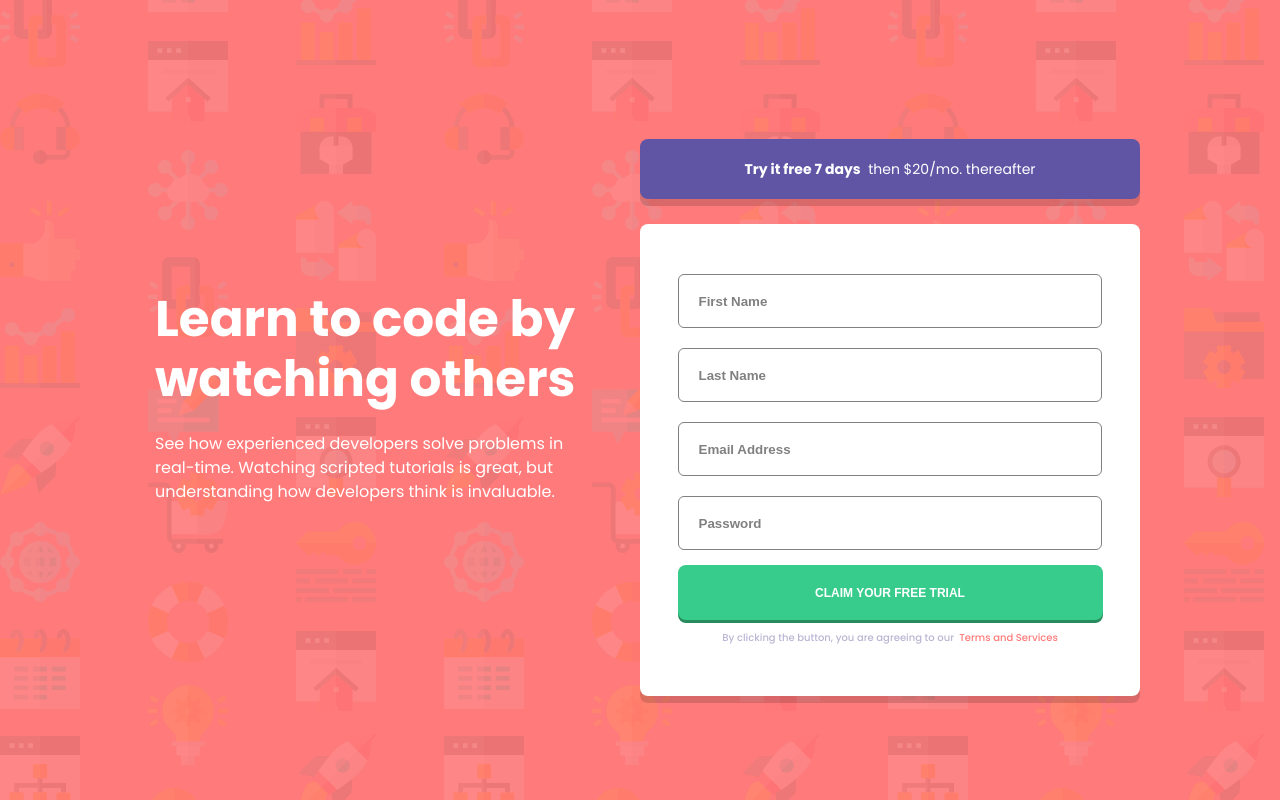
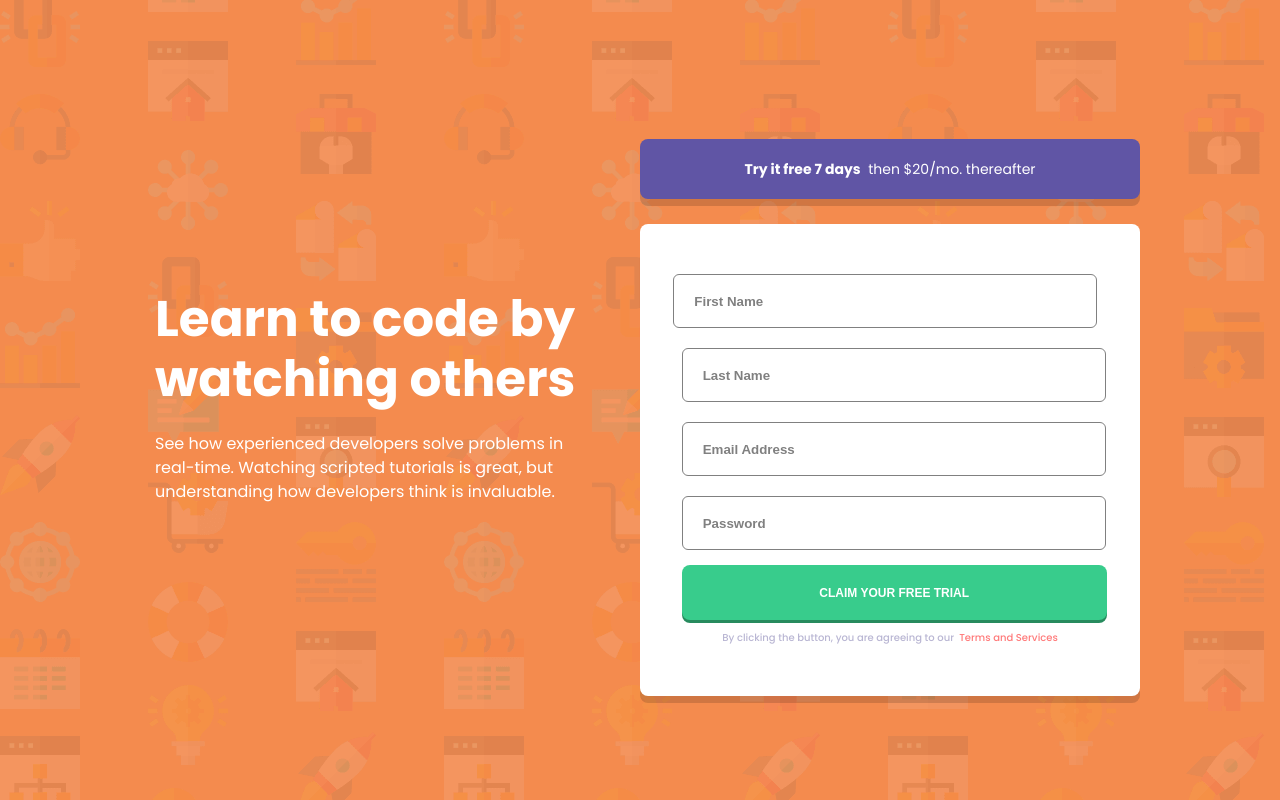
Before and after one commit to Fabiosdl/LandingPage, a React (Create React App) app: page / in a window 1280 px wide. Built offline with nearby package versions, Linux system fonts and the light colour scheme.

Commit message:
changed background color

```diff
--- a/src/App.css
+++ b/src/App.css
@@ -12,7 +12,7 @@ html, body {
   height: 100vh;
   display: flex;
   background-image: url(/public/images/bg-intro-desktop.png);
-  background-color: hsl(0, 100%, 74%);
+  background-color: hsl(22, 88%, 63%);
   overflow-y: auto;
 }
 
--- a/src/App.js
+++ b/src/App.js
@@ -1,72 +1,151 @@
-import React, {useState} from 'react';
+import React, {useState, useSyncExternalStore} from 'react';
 import './App.css';
 
 function App() {
 
-  const [inputValue, setInputValue] = useState({
-    firstName: '', /**name of the inputs */
-    lastName: '',
-    email: '',
-    password: ''
-  });
+  const requiredFieldValidator = (fieldName, value) => {
+    if (value.length > 0) {
+      return {
+        hasError: false,
+        message: '',
+      }
+    }
+    return {
+      hasError: true,
+      message: `${fieldName} is required.`
+    }
+  }
+
+  const minLengthValidator = (minLength) => (fieldName, value) => {
+    if (value.length > minLength) {
+      return {
+        hasError: false,
+        message: '',
+      }
+    }
+    return {
+      hasError: true,
+      message: `${fieldName} must be at least ${minLength} characters in length.`
+    }
+  }
+
+  const emailValidator = (fieldName, value) => {
+    if (value.match("^[a-zA-Z0-9_%+-]+@[a-zA-Z0-9.-]+\.[a-zA-Z]{2,4}$")) {
+      return {
+        hasError: false,
+        message: '',
+      }
+    }
+
+    return {
+      hasError: true,
+      message: `${fieldName} does not look like an email.`
+    };
+  }
+
+  const [formState, setFormState] = useState({
+    firstName: {
+      id: 'firstName',
+      label: 'First Name',
+      value: '',
+      validators: [
+        requiredFieldValidator,
+        minLengthValidator(3),
+      ],
+      error: {
+        hasError: false,
+        message: '',
+      }
+    },
+    lastName: {
+      id: 'lastName',
+      label: 'Last Name',
+      value: '',
+      validators: [
+        requiredFieldValidator
+      ],
+      error: {
+        hasError: false,
+        message: '',
+      }
+    },
+    email: {
+      id: 'email',
+      label: 'Email Address',
+      value: '',
+      validators: [
+        requiredFieldValidator,
+        emailValidator,
+      ],
+      error: {
+        hasError: false,
+        message: '',
+      }
+    },
+    password: {
+      id: 'password',
+      label: 'Password',
+      value: '',
+      validators: [
+        requiredFieldValidator
+      ],
+      error: {
+        hasError: false,
+        message: '',
+      }
+    },
+  })
 
   const [errors, setErrors] = useState({});
 
   const handleInputChange = (e) => {
     const { name, value } = e.target;
-    setInputValue({ ...inputValue, [name]: value });
 
-    // Setting up the validation error in the InputChange, guarantees that the error message shows up in real time
-    // when the user is "changing" the form (If typing it and then leaving it blank).
+    const fieldState = formState[name];
+    const validators = fieldState.validators
+    let validationResult = {
+      hasError: false,
+      message: ''
+    };
 
-    // Validate the input value
-    // Validate email
-    if(name==='email' && !value.match("^[a-zA-Z0-9_%+-]+@[a-zA-Z0-9.-]+\.[a-zA-Z]{2,4}$") ){
-      const emailMatchError = {};
-      emailMatchError.email = 'Looks like this is not an email';
-      setErrors(emailMatchError);
-    }
-    else if(!value.trim()) {// if input is empty or doesn't follow the email pattern
-      // Custom error messages based on the field name
-
-      let formName1 = name.charAt(0).toUpperCase();
-      let formName2 = '';
-
-      for(let i = 1; i < name.length; i++){
-        if(name.charAt(i) === name.charAt(i).toUpperCase()){
-          formName1 += name.substring(1,i);
-          formName2 = ' ' + name.substring(i);
-        }
+    for (const validator of validators) {
+      validationResult = validator(fieldState.label, value);
+      if (validationResult.hasError) {
+        break;
       }
-      if(!formName2) formName1 += name.substring(1);
-      setErrors({ ...errors, [name]: `${formName1} ${formName2} cannot be empty.`});
-    }
-    else {
-      // If no error, clear the error for the field.
-      setErrors({ ...errors, [name]: ''});
     }
 
-    /*
-    ...errors: This keeps all the existing error messages intact. To avoid interfere in the other errors messages
-    [name]: This dynamically updates the error for the current field (either firstName, lastName, email, or password).
-    */
+    // to be able to input value in the form (JavaScript construct called the construction)
+    // breaking down an object, assigning to another object
+    setFormState((prevFormState) => ({
+      ...prevFormState,
+      [name]: {
+        ...prevFormState[name],
+        value,
+        error: validationResult,
+      }
+    }));
+    return;
   };
-
   const handleSubmit = (e) => {
-    e.preventDefault(); //to erase all data after submission.
-
-    // putting the validation form in the Submit guarantees that the app won't submit the data if
-    // all the required forms are not filled in.
+    e.preventDefault(); // Prevent form submission from refreshing the page
 
     const errorAfterSubmission = {};
 
-    if (!inputValue.firstName.trim()) errorAfterSubmission.firstName = 'First Name cannot be empty';
-    if (!inputValue.lastName.trim()) errorAfterSubmission.lastName = 'Last Name cannot be empty';
-    if (!inputValue.email.trim()) errorAfterSubmission.email = 'Email cannot be empty';
-    if (!inputValue.password.trim()) errorAfterSubmission.password = 'Password cannot be empty';
+    // Iterate through formState to check each field's value
+    Object.keys(formState).forEach((fieldKey) => {
+      const field = formState[fieldKey];
+      const value = field.value.trim();
+
+      if (!value) {
+        errorAfterSubmission[fieldKey] = `${field.label} cannot be empty`;
+      }
+    });
 
     setErrors(errorAfterSubmission);
+
   };
+
 
   return (
     <div className='App-container'>
@@ -91,38 +170,19 @@ function App() {
 
           <form id='registration' onSubmit={handleSubmit}>
 
-            <input
-              type="text" id="firstName" name="firstName"
-              value={inputValue.firstName}
-              onChange={handleInputChange}
-              placeholder={ errors.firstName ? '' : 'First Name'}
-              className={`input-field ${ errors.firstName ? 'errors' : '' }`}/>
-            {errors.firstName && <img className="error-icon" src={`${process.env.PUBLIC_URL}/images/icon-error.svg`} alt='Icon error'/>}
-            <span className='error-message'>{errors.firstName}</span>
+            {Object.values(formState).map(fieldState => (
+                <>
+                <input
+                  type="text" id={fieldState.id} name={fieldState.id}
+                  value={fieldState.value}
+                  onChange={handleInputChange}
+                  placeholder={fieldState.error.hasError ? '' : fieldState.label}
+                  className={`input-field ${ fieldState.error.hasError ? 'errors' : '' }`}/>
+                  {fieldState.error.hasError && <img className="error-icon" src={`${process.env.PUBLIC_URL}/images/icon-error.svg`} alt='Icon error'/>}
+                  <span className='error-message'>{fieldState.error.message}</span>s
+                </>
+            ))}
 
-            <input type="text" id="lastName" name="lastName"
-              value={inputValue.lastName}
-              onChange={handleInputChange}
-              className={`input-field ${ errors.lastName ? 'errors' : '' }`}
-              placeholder={errors.lastName ? '' : 'Last Name'}/>
-            {errors.lastName && <img className="error-icon" src={`${process.env.PUBLIC_URL}/images/icon-error.svg`} alt='Icon error'/>}
-            <span className='error-message'>{errors.lastName}</span>
-
-            <input type="email" id="email" name="email"
-              value={inputValue.email}
-              onChange={handleInputChange}
-              className={`input-field ${ errors.email ? 'errors' : '' }`}
-              placeholder={ errors.email ? "email@example.com" : "Email Address" }/>
-            {errors.email && <img className="error-icon" src={`${process.env.PUBLIC_URL}/images/icon-error.svg`} alt='Icon error'/>}
-            <span className='error-message'>{errors.email}</span>
-
-            <input type="password" id="password" name="password"
-              value={inputValue.password}
-              onChange={handleInputChange}
-              className={`input-field ${ errors.password ? 'errors' : '' }`}
-              placeholder={ errors.password ? '' : 'Password'}/>
-            {errors.password && <img className="error-icon" src={`${process.env.PUBLIC_URL}/images/icon-error.svg`} alt='Icon error'/>}
-            <span className='error-message'>{errors.password}</span>
 
             <button type="submit">CLAIM YOUR FREE TRIAL</button>
 
```
